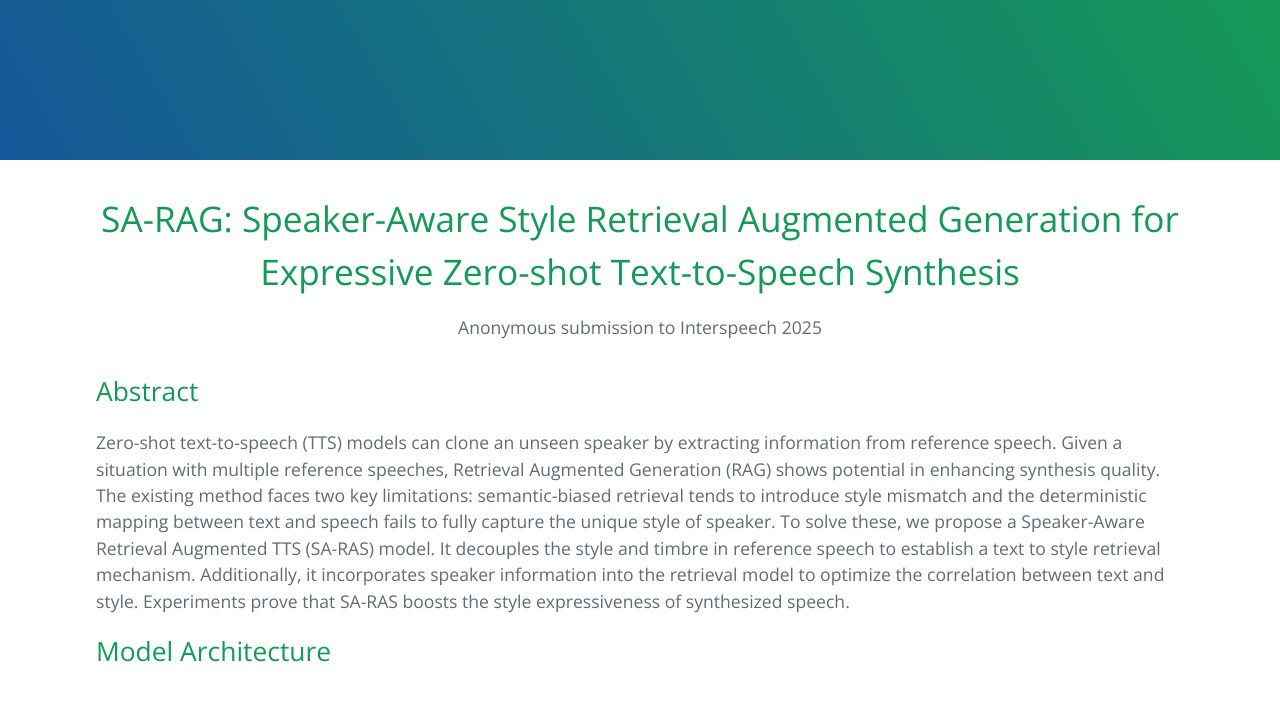
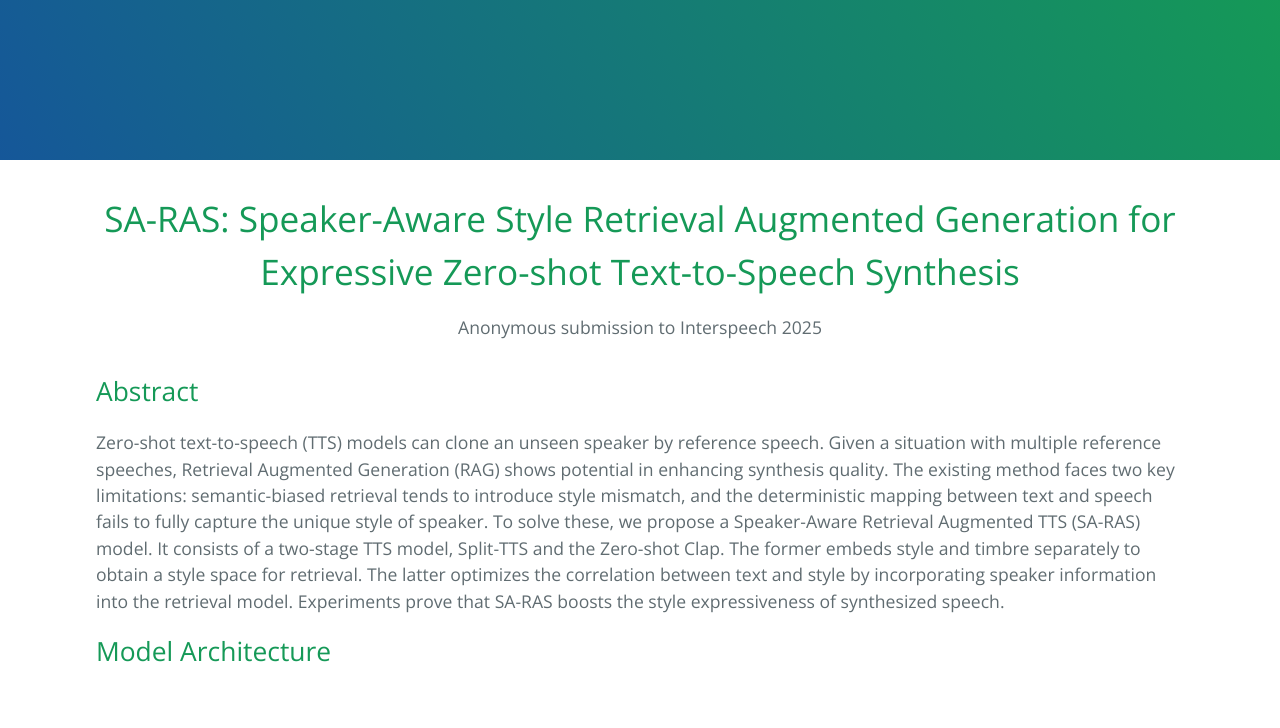
Before and after one commit to XXH333/2026icassp, a plain HTML site: page index.html in a window 1280 px wide. Shown: the top 728 px of the page. Drawn offline with nearby package versions, Linux system fonts and the light colour scheme.

Commit message:
Update index.html

```diff
--- a/index.html
+++ b/index.html
@@ -1,8 +1,8 @@
 <!DOCTYPE html>
 <html lang="en-US"><head><meta http-equiv="Content-Type" content="text/html; charset=UTF-8">
 
-<title>SA-RAG:Speaker-Aware Style Retrieval Augmented Generation for Expressive Zero-shot Text-to-Speech Synthesis</title>
-<meta property="og:title" content="SA-RAG:Speaker-Aware Style Retrieval Augmented Generation for Expressive Zero-shot Text-to-Speech Synthesis">
+<title>SA-RAS:Speaker-Aware Style Retrieval Augmented Generation for Expressive Zero-shot Text-to-Speech Synthesis</title>
+<meta property="og:title" content="SA-RAS:Speaker-Aware Style Retrieval Augmented Generation for Expressive Zero-shot Text-to-Speech Synthesis">
 <!-- End Jekyll SEO tag -->
     <meta name="viewport" content="width=device-width, initial-scale=1">
     <meta name="theme-color" content="#157878">
@@ -17,7 +17,7 @@
     </section>
 
     <section class="main-content">
-      <h1 id=""><center> SA-RAG: Speaker-Aware Style Retrieval Augmented Generation for Expressive Zero-shot Text-to-Speech Synthesis</center></h1>
+      <h1 id=""><center> SA-RAS: Speaker-Aware Style Retrieval Augmented Generation for Expressive Zero-shot Text-to-Speech Synthesis</center></h1>
       <!-- <h1 id=""><center> Evaluation </center></h1> -->
 
 
@@ -27,7 +27,7 @@
 
 
 <h2 id="abstract">Abstract</h2>
-<p>Zero-shot text-to-speech (TTS) models can clone an unseen speaker by extracting information from reference speech. Given a situation with multiple reference speeches, Retrieval Augmented Generation (RAG) shows potential in enhancing synthesis quality. The existing method faces two key limitations: semantic-biased retrieval tends to introduce style mismatch and the deterministic mapping between text and speech fails to fully capture the unique style of speaker. To solve these, we propose a Speaker-Aware Retrieval Augmented  TTS (SA-RAS) model. It decouples the style and timbre in reference speech to establish a text to style retrieval mechanism. Additionally, it incorporates speaker information into the retrieval model to optimize the correlation between text and style. Experiments prove that SA-RAS boosts the style expressiveness of synthesized speech. </p>
+<p>Zero-shot text-to-speech (TTS) models can clone an unseen speaker by reference speech. Given a situation with multiple reference speeches, Retrieval Augmented Generation (RAG) shows potential in enhancing synthesis quality. The existing method faces two key limitations: semantic-biased retrieval tends to introduce style mismatch, and the deterministic mapping between text and speech fails to fully capture the unique style of speaker. To solve these, we propose a Speaker-Aware Retrieval Augmented  TTS (SA-RAS) model. It consists of a two-stage TTS model, Split-TTS and the Zero-shot Clap. The former embeds style and timbre separately to obtain a style space for retrieval. The latter optimizes the correlation between text and style by incorporating speaker information into the retrieval model. Experiments prove that SA-RAS boosts the style expressiveness of synthesized speech. </p>
 
 
 <a name="1"><h2>Model Architecture</h2></a>
```
